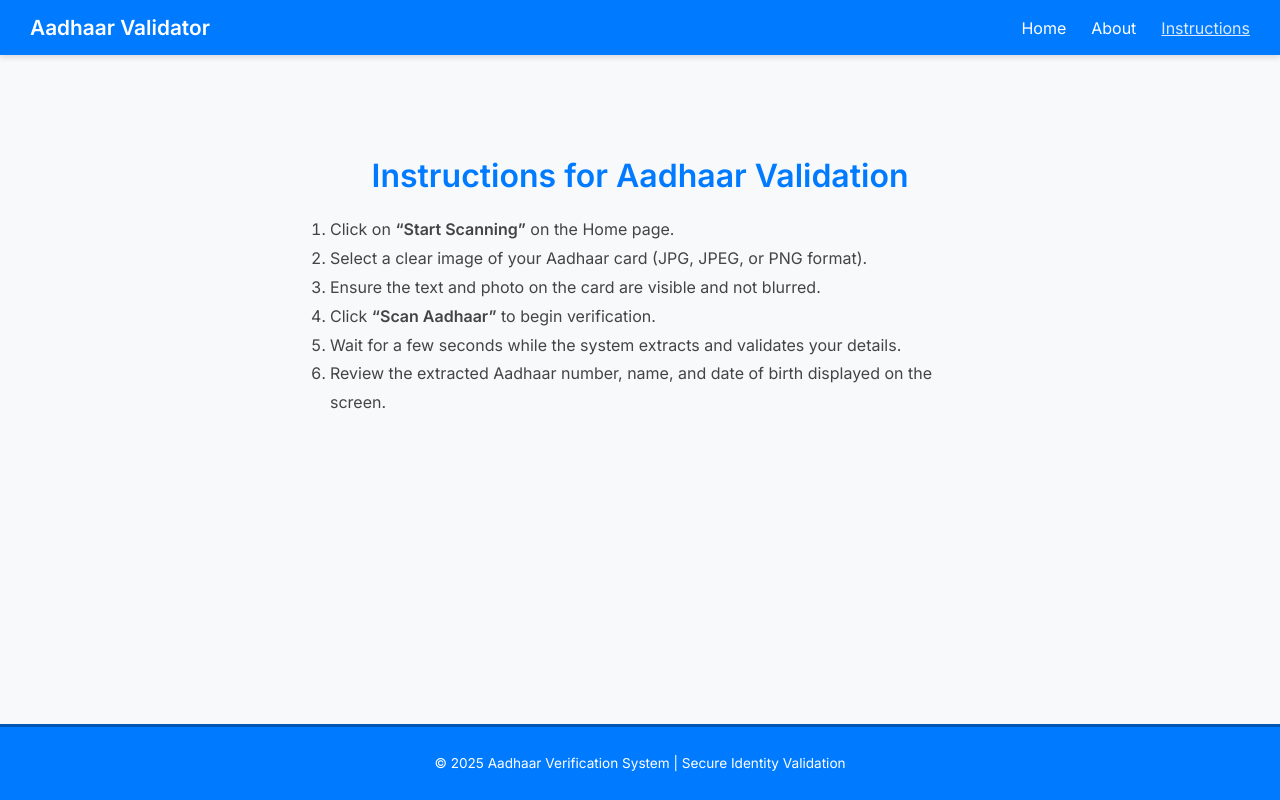
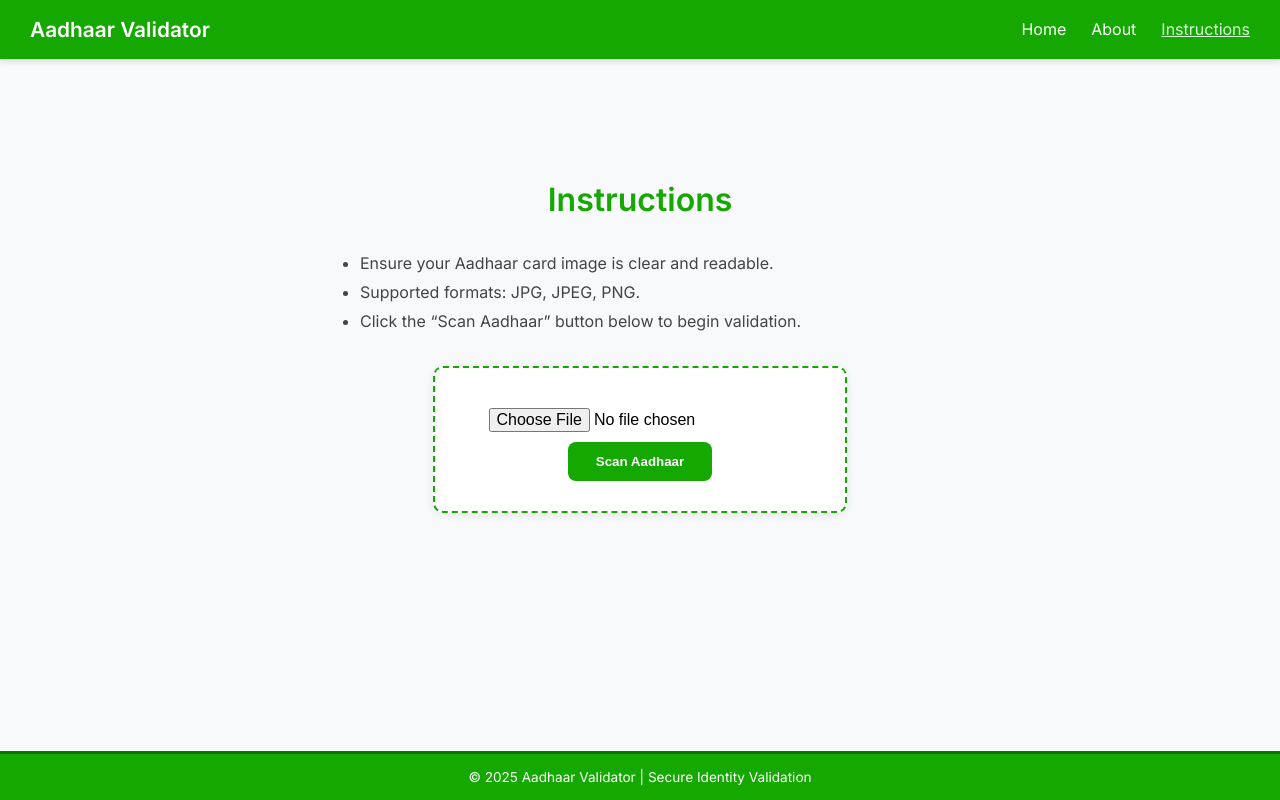
Before and after one commit to vik77-git/Aadhaar-validator, a Flask app: page /instructions in a window 1280 px wide. Run offline with Flask 3, Linux system fonts and the light colour scheme; parts of the project's set-up code (start-up, migrations or seed data) failed here and were passed over; some libraries are stand-ins or nearby versions.

Commit message:
Update templates/instructions.html

```diff
--- a/templates/instructions.html
+++ b/templates/instructions.html
@@ -1,102 +1,102 @@
 <!DOCTYPE html>
 <html lang="en">
 <head>
-  <link rel="icon" type="image/png" href="static/favicon.png">
   <meta charset="UTF-8">
   <title>Instructions | Aadhaar Validator</title>
-  <link rel="icon" type="image/png" href="{{ url_for('static', filename='favicon.png') }}">
+  <link rel="icon" type="image/png" href="favicon.png">
   <link href="https://fonts.googleapis.com/css2?family=Inter:wght@400;600&display=swap" rel="stylesheet">
+  <script src="https://cdn.jsdelivr.net/npm/sweetalert2@11"></script>
   <style>
-    body {
-      font-family: 'Inter', sans-serif;
-      background-color: #f7f9fb;
-      margin: 0;
-      display: flex;
-      flex-direction: column;
-      min-height: 100vh;
-    }
-    nav {
-      background-color: #007bff;
-      color: white;
-      padding: 15px 30px;
-      display: flex;
-      justify-content: space-between;
-      align-items: center;
-      box-shadow: 0 2px 6px rgba(0, 0, 0, 0.15);
-    }
-    nav .logo {
-      font-size: 1.3rem;
-      font-weight: 600;
-    }
-    nav ul {
-      list-style: none;
-      display: flex;
-      margin: 0;
-      padding: 0;
-    }
+    body { font-family: 'Inter', sans-serif; background-color: #f7f9fb; margin: 0; display: flex; flex-direction: column; min-height: 100vh; }
+    nav { background-color: #14A800; color: white; padding: 15px 30px; display: flex; justify-content: space-between; align-items: center; box-shadow: 0 2px 6px rgba(0,0,0,0.15); }
+    nav .logo { font-size: 1.3rem; font-weight: 600; }
+    nav ul { list-style: none; display: flex; margin: 0; padding: 0; }
     nav ul li { margin-left: 25px; }
-    nav ul li a {
-      color: white;
-      text-decoration: none;
-      font-weight: 500;
-      transition: color 0.3s;
-    }
-    nav ul li a:hover, nav ul li a.active {
-      color: #dbe9ff;
-      text-decoration: underline;
-    }
-    .content {
-      flex: 1;
-      max-width: 700px;
-      margin: 80px auto;
-      text-align: left;
-      padding: 0 25px;
-    }
-    h1 {
-      color: #007bff;
-      font-size: 2rem;
-      text-align: center;
-      margin-bottom: 20px;
-    }
-    ol {
-      color: #444;
-      font-size: 1rem;
-      line-height: 1.8;
-    }
-    footer {
-      text-align: center;
-      font-size: 0.85rem;
-      color: white;
-      padding: 15px;
-      background: #007bff;
-      border-top: 3px solid #0056b3;
-    }
+    nav ul li a { color: white; text-decoration: none; font-weight: 500; transition: color 0.3s; }
+    nav ul li a:hover, nav ul li a.active { text-decoration: underline; color: #D7FFD9; }
+    .content { flex: 1; text-align: center; margin: 100px 20px; }
+    h1 { color: #14A800; font-size: 2rem; margin-bottom: 10px; }
+    ul { text-align: left; max-width: 600px; margin: 30px auto; line-height: 1.8; color: #444; }
+    .upload-box { background: white; border: 2px dashed #14A800; border-radius: 10px; padding: 30px; width: 350px; margin: 30px auto; box-shadow: 0 2px 8px rgba(0, 0, 0, 0.08); }
+    input[type="file"] { display: block; margin: 10px auto; font-size: 1rem; }
+    .btn-scan { background-color: #14A800; color: white; padding: 12px 28px; border: none; border-radius: 8px; font-weight: 600; cursor: pointer; transition: background-color 0.3s; }
+    .btn-scan:hover { background-color: #0D7300; }
+    footer { text-align: center; font-size: 0.85rem; color: white; padding: 15px; background: #14A800; border-top: 3px solid #0D7300; }
+    #google_translate_element { position: fixed; top: 80px; left: 20px; z-index: 1000; }
   </style>
 </head>
 <body>
   <nav>
     <div class="logo">Aadhaar Validator</div>
     <ul>
-      <li><a href="{{ url_for('home') }}">Home</a></li>
-      <li><a href="{{ url_for('about') }}">About</a></li>
-      <li><a href="{{ url_for('instructions') }}" class="active">Instructions</a></li>
+      <li><a href="home.html">Home</a></li>
+      <li><a href="about.html">About</a></li>
+      <li><a href="instructions.html" class="active">Instructions</a></li>
     </ul>
   </nav>
 
+  <div id="google_translate_element"></div>
+
   <div class="content">
-    <h1>Instructions for Aadhaar Validation</h1>
-    <ol>
-      <li>Click on <strong>“Start Scanning”</strong> on the Home page.</li>
-      <li>Select a clear image of your Aadhaar card (JPG, JPEG, or PNG format).</li>
-      <li>Ensure the text and photo on the card are visible and not blurred.</li>
-      <li>Click <strong>“Scan Aadhaar”</strong> to begin verification.</li>
-      <li>Wait for a few seconds while the system extracts and validates your details.</li>
-      <li>Review the extracted Aadhaar number, name, and date of birth displayed on the screen.</li>
-    </ol>
+    <h1>Instructions</h1>
+    <ul>
+      <li>Ensure your Aadhaar card image is clear and readable.</li>
+      <li>Supported formats: JPG, JPEG, PNG.</li>
+      <li>Click the “Scan Aadhaar” button below to begin validation.</li>
+    </ul>
+
+    <div class="upload-box">
+      <form id="scanForm" enctype="multipart/form-data">
+        <input type="file" id="aadhaarFile" name="aadhaarFile" accept="image/*" />
+        <button type="button" class="btn-scan" id="scanBtn">Scan Aadhaar</button>
+      </form>
+    </div>
   </div>
 
   <footer>
-    <p>© 2025 Aadhaar Verification System | Secure Identity Validation</p>
+    © 2025 Aadhaar Validator | Secure Identity Validation
   </footer>
+
+  <script type="text/javascript">
+    function googleTranslateElementInit() {
+      new google.translate.TranslateElement({
+        pageLanguage: 'en',
+        includedLanguages: 'hi,ta,te,ml,kn,gu,bn,mr,pa,ur',
+        layout: google.translate.TranslateElement.InlineLayout.HORIZONTAL
+      }, 'google_translate_element');
+    }
+
+    document.getElementById("scanBtn").addEventListener("click", function() {
+      const fileInput = document.getElementById("aadhaarFile");
+      if (!fileInput.files.length) {
+        Swal.fire({
+          icon: "warning",
+          title: "No file selected!",
+          text: "Please upload your Aadhaar card image before scanning.",
+          confirmButtonColor: "#14A800"
+        });
+        return;
+      }
+
+      Swal.fire({
+        title: "Scanning Aadhaar...",
+        text: "Please wait while we process your document.",
+        allowOutsideClick: false,
+        didOpen: () => Swal.showLoading(),
+      });
+
+      // Simulate backend processing
+      setTimeout(() => {
+        Swal.fire({
+          icon: "success",
+          title: "Scan Complete",
+          text: "Your Aadhaar has been successfully validated!",
+          confirmButtonColor: "#14A800"
+        });
+      }, 2000);
+    });
+  </script>
+
+  <script src="//translate.google.com/translate_a/element.js?cb=googleTranslateElementInit"></script>
 </body>
 </html>
```
